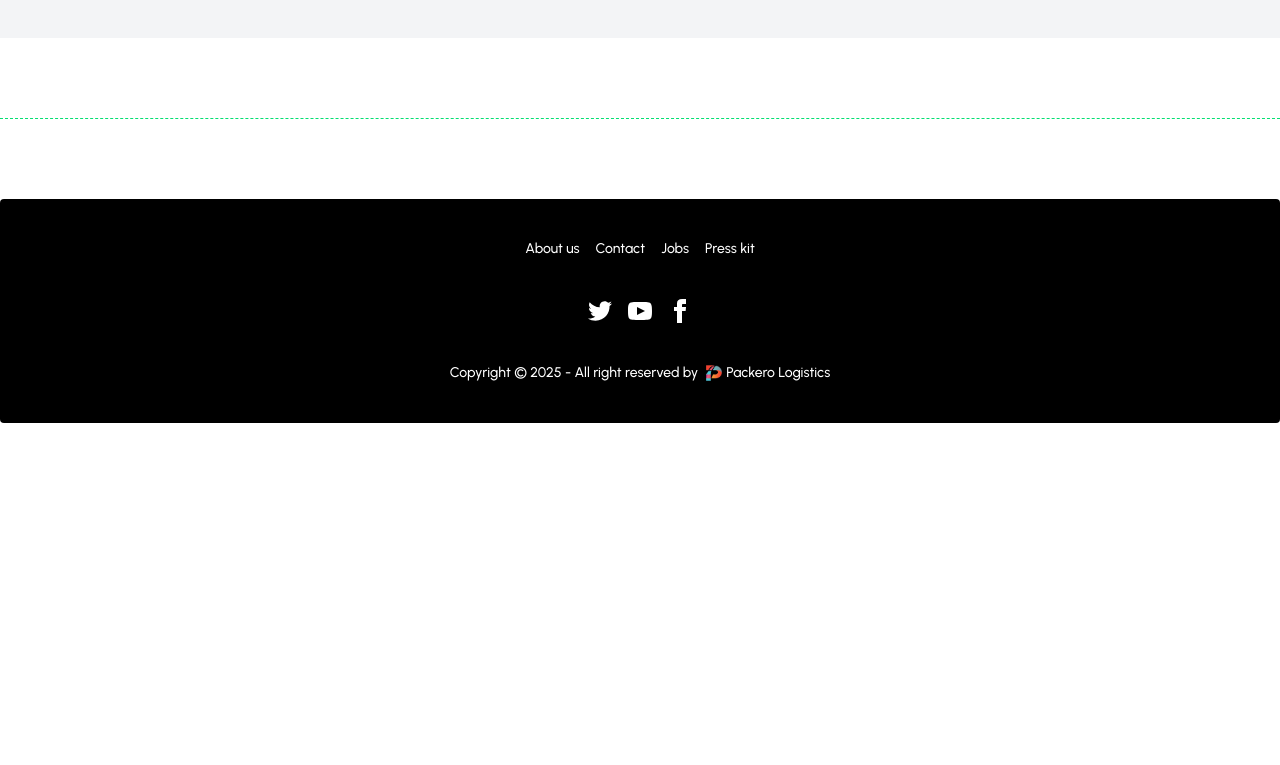
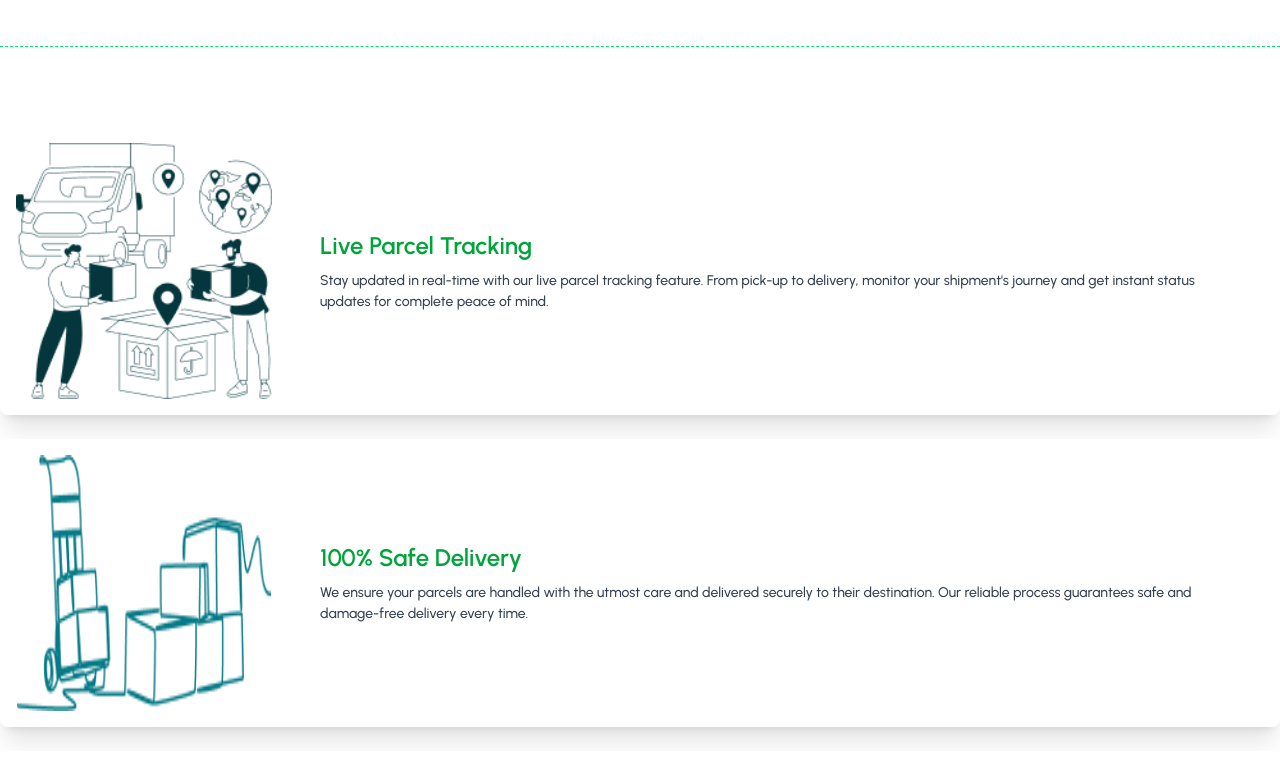
Before and after one commit to abirHasan64/packero, a React (Vite) app in the folder client/: page / in a window 1280 px wide. Shown: the part 2002-2767 px from the top of the page. Before the commit the page ends 2425 px from the top, so only its background shows below. Built offline with nearby package versions, Linux system fonts and the light colour scheme.

Commit message:
fixed responsiveness

```diff
--- a/client/src/pages/Home/Banner/Banner.jsx
+++ b/client/src/pages/Home/Banner/Banner.jsx
@@ -5,7 +5,7 @@ import bannerImg3 from "../../../assets/banner/banner3.png";
 import { Carousel } from "react-responsive-carousel";
 const Banner = () => {
   return (
-    <Carousel className="mt-20"
+    <Carousel className="mt-2"
       showThumbs={false}
       showStatus={false}
       showArrows={false}
--- /dev/null
+++ b/client/src/pages/Home/BeMerchant/BeMerchant.jsx
@@ -0,0 +1,40 @@
+import MerchantImage from "../../../assets/location-merchant.png";
+
+const BeMerchant = () => {
+  return (
+    <div className="bg-[url('assets/be-a-merchant-bg.png')] bg-[#03373D] bg-no-repeat min-h-[24rem] sm:min-h-[28rem] md:min-h-[32rem] lg:min-h-[36rem] rounded-4xl px-4 sm:px-6 lg:px-12 py-8">
+      <div className="hero-content flex flex-col lg:flex-row-reverse items-center lg:items-start gap-6 md:gap-8 lg:gap-12 w-full">
+        {/* Image */}
+        <img
+          src={MerchantImage}
+          alt="Merchant"
+          className="w-full sm:w-3/4 md:w-2/3 lg:w-1/2 max-w-md lg:max-w-lg h-auto object-cover rounded-lg"
+        />
+
+        {/* Text Content */}
+        <div className="text-center lg:text-left max-w-lg flex flex-col items-center lg:items-start">
+          <h1 className="text-2xl sm:text-3xl md:text-4xl lg:text-5xl font-bold text-white mb-4">
+            Merchant and Customer Satisfaction is Our First Priority
+          </h1>
+          <p className="py-4 text-white text-base sm:text-lg md:text-xl">
+            We offer the lowest delivery charge with the highest value along
+            with 100% safety of your product. Pathao courier delivers your
+            parcels in every corner of Bangladesh right on time.
+          </p>
+
+          {/* Buttons */}
+          <div className="flex flex-col sm:flex-row gap-4 justify-center lg:justify-start mt-4 w-full">
+            <button className="btn btn-success rounded-full text-white font-extrabold px-6 py-3 w-full sm:w-auto">
+              Become a Merchant
+            </button>
+            <button className="btn btn-outline btn-success rounded-full text-white font-extrabold px-6 py-3 w-full sm:w-auto">
+              Earn with Packero
+            </button>
+          </div>
+        </div>
+      </div>
+    </div>
+  );
+};
+
+export default BeMerchant;
--- /dev/null
+++ b/client/src/pages/Home/Benefits/Benefits.jsx
@@ -0,0 +1,41 @@
+import image1 from "../../../assets/live-tracking.png";
+import image2 from "../../../assets/customer-top.png";
+import image3 from "../../../assets/safe-delivery.png";
+import BenefitsCard from "./BenefitsCard";
+
+const benefitsData = [
+  {
+    image: image1,
+    title: "Live Parcel Tracking",
+    body: "Stay updated in real-time with our live parcel tracking feature. From pick-up to delivery, monitor your shipment's journey and get instant status updates for complete peace of mind.",
+  },
+  {
+    image: image2,
+    title: "100% Safe Delivery",
+    body: "We ensure your parcels are handled with the utmost care and delivered securely to their destination. Our reliable process guarantees safe and damage-free delivery every time.",
+  },
+  {
+    image: image3,
+    title: "24/7 Call Center Support",
+    body: "Our dedicated support team is available around the clock to assist you with any inquiries or issues you may have. Experience seamless communication and prompt assistance whenever you need it.",
+  },
+];
+
+const Benefits = () => {
+  return (
+    <div className="grid gap-6 grid-cols-1 mb-20">
+      {benefitsData.map((benefit, idx) => (
+        <BenefitsCard
+          key={idx}
+          image={benefit.image}
+          title={benefit.title}
+          body={benefit.body}
+        //   aosType="fade-up"
+        //   aosDelay={idx * 150} // stagger animations on scroll
+        />
+      ))}
+    </div>
+  );
+};
+
+export default Benefits;
--- /dev/null
+++ b/client/src/pages/Home/Benefits/BenefitsCard.jsx
@@ -0,0 +1,35 @@
+const BenefitsCard = ({
+  image,
+  title,
+  body,
+  aosType = "fade-up",
+  aosDelay = 0,
+}) => {
+  return (
+    <div
+      className="card bg-white shadow-xl p-4 m-4 md:m-0 rounded-lg flex flex-col md:flex-row items-center justify-center"
+      data-aos={aosType}
+      data-aos-delay={aosDelay}
+      data-aos-duration="1000"
+    >
+      {/* Image */}
+      <figure className="w-full md:w-64 flex-shrink-0 flex justify-center">
+        <img
+          src={image}
+          alt={title}
+          className="w-64 h-64 object-fill rounded-lg"
+        />
+      </figure>
+
+      {/* Body */}
+      <div className="card-body mt-4 md:mt-0 md:ml-6 flex flex-col justify-center">
+        <h2 className="card-title text-xl text-success md:text-2xl font-semibold">
+          {title}
+        </h2>
+        <p className="text-gray-700">{body}</p>
+      </div>
+    </div>
+  );
+};
+
+export default BenefitsCard;
--- a/client/src/pages/Home/ClientLogosMarquee/ClientLogosMarquee.jsx
+++ b/client/src/pages/Home/ClientLogosMarquee/ClientLogosMarquee.jsx
@@ -12,7 +12,7 @@ const logos = [amazon, casio, moonstar, start, randstad];
 
 const ClientLogosMarquee = () => {
   return (
-    <section className="py-10 bg-gray-100 mb-20">
+    <section className="py-10 bg-gray-100 mb-20 rounded-2xl">
       <div className="max-w-7xl mx-auto px-4">
         <h2 className="text-2xl text-success font-bold text-center mb-12">
           Trusted by Leading Brands
--- a/client/src/pages/Home/Home/Home.jsx
+++ b/client/src/pages/Home/Home/Home.jsx
@@ -2,18 +2,19 @@ import Banner from "../Banner/Banner";
 import Services from "../Services/Services";
 import HowItWorks from "../HowItWorks/HowItWorks";
 import ClientLogosMarquee from "../ClientLogosMarquee/ClientLogosMarquee";
+import Benefits from "../Benefits/Benefits";
+import BeMerchant from "../BeMerchant/BeMerchant";
 
 const Home = () => {
   return (
     <div>
       <Banner />
-
       <HowItWorks />
-
       <Services />
-
       <ClientLogosMarquee />
       <hr className="mb-20 border-dashed border-green-400" />
+      <Benefits />
+      <BeMerchant />
     </div>
   );
 };
--- a/client/src/pages/Home/HowItWorks/HowItWorks.jsx
+++ b/client/src/pages/Home/HowItWorks/HowItWorks.jsx
@@ -12,7 +12,7 @@ const HowItWorks = () => {
       data-aos-once="false"
       className="mt-20"
     >
-      <h1 className="text-4xl text-center font-extrabold text-green-900 mb-4">
+      <h1 className="text-4xl text-center font-extrabold text-success mb-4">
         How It Works
       </h1>
       <div className="grid grid-cols-1 md:grid-cols-2 lg:grid-cols-4 gap-4">
--- a/client/src/pages/shared/Footer.jsx
+++ b/client/src/pages/shared/Footer.jsx
@@ -2,7 +2,7 @@ import { NavLink } from "react-router-dom";
 import logo from "../../assets/logo.png";
 const Footer = () => {
   return (
-    <footer className="footer footer-horizontal footer-center bg-neutral text-neutral-content rounded p-10">
+    <footer className="footer footer-horizontal footer-center bg-neutral text-neutral-content rounded p-10 mt-20">
       <nav className="grid grid-flow-col gap-4">
         <a className="link link-hover">About us</a>
         <a className="link link-hover">Contact</a>
--- a/client/src/pages/shared/Navbar.jsx
+++ b/client/src/pages/shared/Navbar.jsx
@@ -10,6 +10,12 @@ const Navbar = () => {
       </li>
       <li>
         <NavLink to="/about">About Us</NavLink>
+      </li>
+      <li className="md:hidden">
+        <button className="btn btn-success mb-2">Sign In</button>
+      </li>
+      <li className="md:hidden">
+        <button className="btn btn-success btn-dash">Be a rider</button>
       </li>
     </>
   );
@@ -42,10 +48,12 @@ const Navbar = () => {
           </ul>
         </div>
 
-        <div className="ml-8">
+        <div className="mx-4">
           <NavLink className="flex items-center gap-2" to="/">
             <img className="w-8 h-8 rounded-xl" src={logo} alt="Packero" />
-            <span className="text-4xl mb-1 font-bold font-permanent-marker">Packero</span>
+            <span className="text-4xl mb-1 font-bold font-permanent-marker">
+              Packero
+            </span>
           </NavLink>
         </div>
       </div>
@@ -53,9 +61,9 @@ const Navbar = () => {
         <ul className="menu menu-horizontal px-1">{navItems}</ul>
       </div>
       <div className="navbar-end">
-        <div className="mx-4">
-            <button className="btn btn-outline btn-primary mx-4">Sign In</button>
-            <button className="btn btn-success btn-dash">Be a rider</button>
+        <div className="mx-4 hidden md:block">
+          <button className="btn btn-success mx-4">Sign In</button>
+          <button className="btn btn-success btn-dash">Be a rider</button>
         </div>
         <label className="flex cursor-pointer gap-2">
           <svg
```
